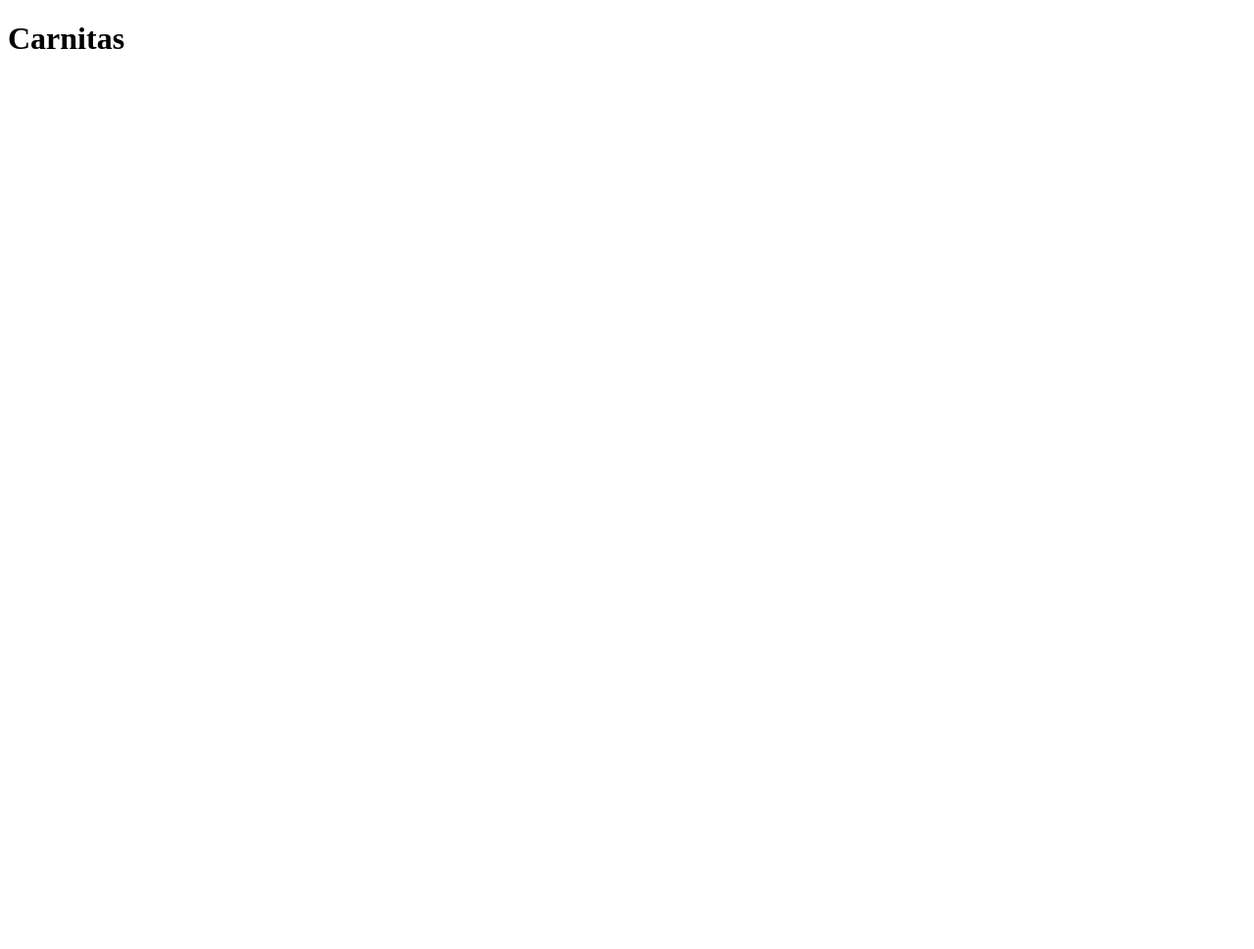
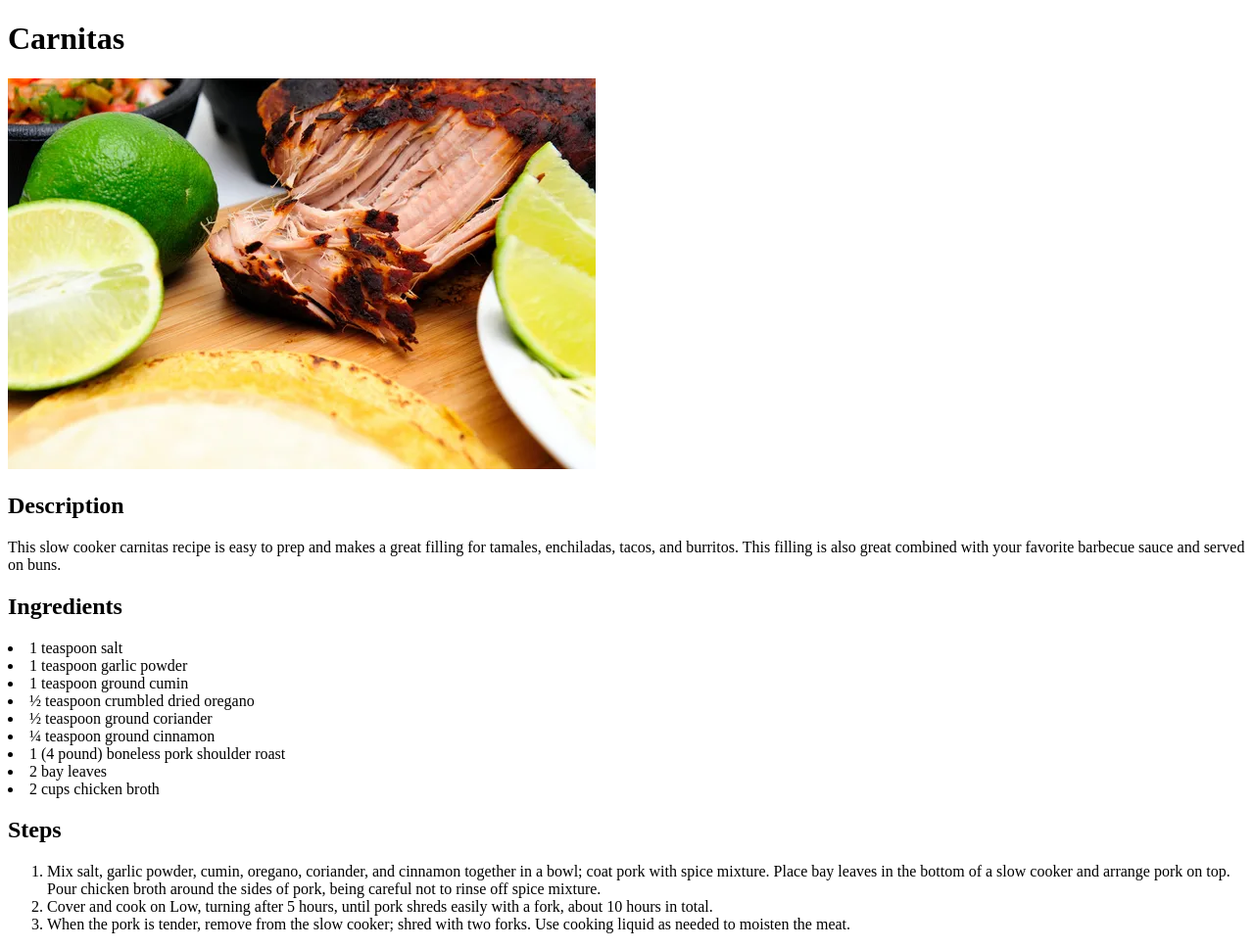
Before and after one commit to horseapples/odin-recipes, a plain HTML site: page recipes/carnitas.html in a window 1280 px wide. Shown: the whole page at 98% size. Before the commit the page ends 800 px from the top, so only its background shows below. Drawn offline with Linux system fonts and the light colour scheme.

Commit message:
Add carnitas recipe content

```diff
--- a/recipes/carnitas.html
+++ b/recipes/carnitas.html
@@ -6,5 +6,27 @@
     </head>
     <body>
         <h1>Carnitas</h1>
+        <img src="/images/carnitas.webp" alt="carnitas">
+        <h2>Description</h2>
+        <p>This slow cooker carnitas recipe is easy to prep and makes a great filling for tamales, enchiladas, tacos, and burritos. This filling is also great combined with your favorite barbecue sauce and served on buns.</p>
+        <h2>Ingredients</h2>
+            <uo>
+                <li>1 teaspoon salt</li>
+                <li>1 teaspoon garlic powder</li>
+                <li>1 teaspoon ground cumin</li>
+                <li>½ teaspoon crumbled dried oregano</li>
+                <li>½ teaspoon ground coriander</li>
+                <li>¼ teaspoon ground cinnamon</li>
+                <li>1 (4 pound) boneless pork shoulder roast</li>
+                <li>2 bay leaves</li>
+                <li> 2 cups chicken broth</li>
+            </uo>
+        <h2>Steps</h2>
+            <ol>
+                <li>Mix salt, garlic powder, cumin, oregano, coriander, and cinnamon together in a bowl; coat pork with spice mixture. Place bay leaves in the bottom of a slow cooker and arrange pork on top. Pour chicken broth around the sides of pork, being careful not to rinse off spice mixture.</li>
+                <li>Cover and cook on Low, turning after 5 hours, until pork shreds easily with a fork, about 10 hours in total.</li>
+                <li>When the pork is tender, remove from the slow cooker; shred with two forks. Use cooking liquid as needed to moisten the meat.</li>
+            </ol>
+
     </body>
 </html>
```
Also changed, not shown: images/carnitas.webp (added).
